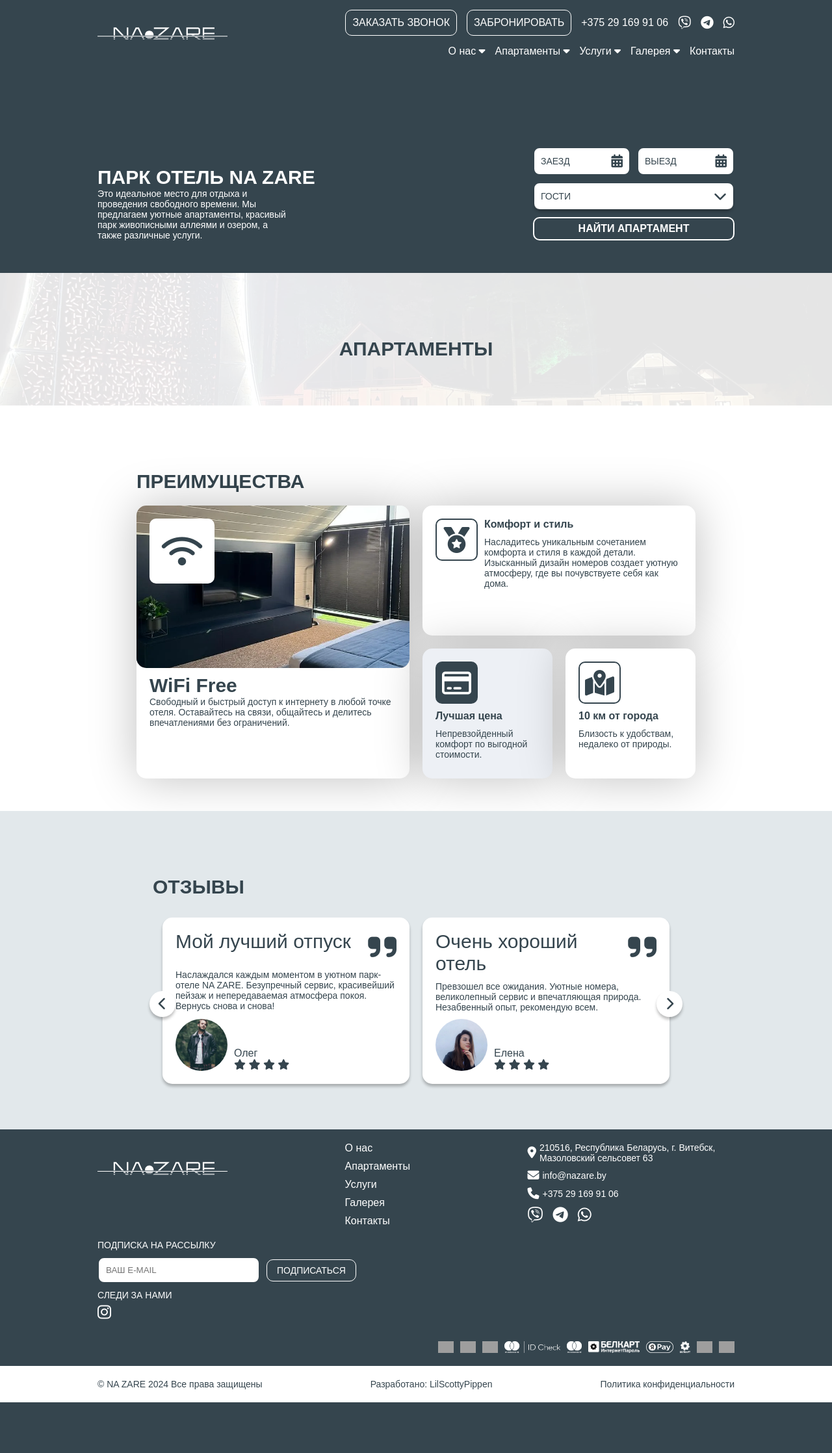
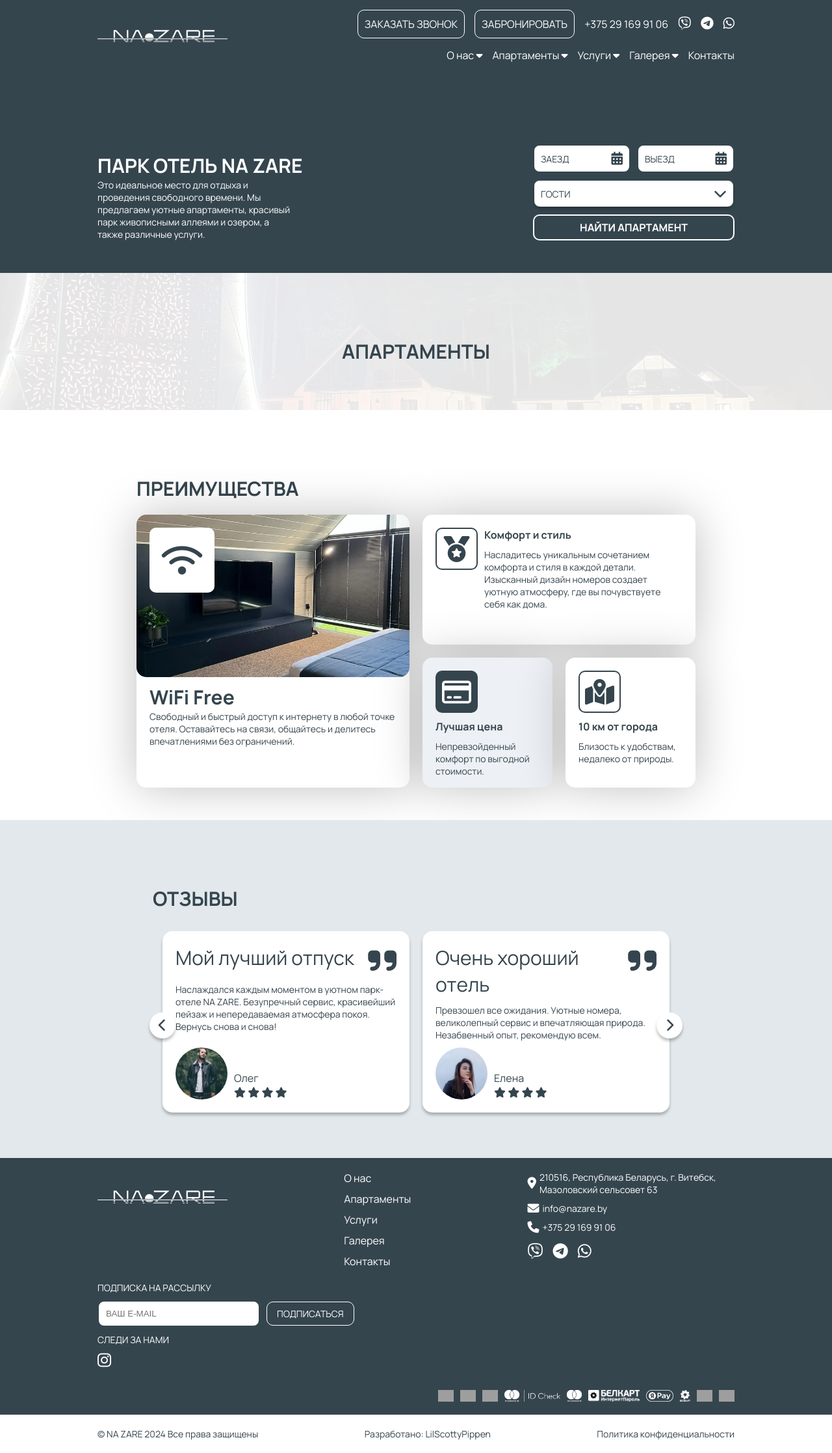
Before and after one commit to LilScottyPippen/Nazare-django, a Django app: page / in a window 1280 px wide. Shown: the whole page at 65% size. Before the commit the page ends 2158 px from the top, so only its background shows below. Run offline with Django 5.2, Linux system fonts and the light colour scheme; data that the repository does not hold is empty; some libraries are stand-ins or nearby versions; grey boxes are pictures that could not be loaded.

Commit message:
Изменены стили и исправлены уявимости

```diff
--- a/booking/views.py
+++ b/booking/views.py
@@ -64,7 +64,7 @@ class BookingView(TemplateView):
         for apartment in apartment_dict:
             booking_list[apartment.id] = []
             for booking in Booking.objects.filter(apartment=apartment.id):
-                if booking.check_out_date > datetime.today().date() and booking.confirmed:
+                if booking.check_out_date >= datetime.today().date() and booking.confirmed:
                     booking_list[apartment.id].append([
                         booking.check_in_date.strftime("%Y-%m-%d"),
                         booking.check_out_date.strftime("%Y-%m-%d")
--- a/static/css/apartment-search.css
+++ b/static/css/apartment-search.css
@@ -118,9 +118,6 @@
         display: flex;
         justify-content: center;
     }
-    .content-items{
-        width: fit-content;
-    }
 }
 
 @media (max-width: 768px){
--- a/static/css/footer.css
+++ b/static/css/footer.css
@@ -44,6 +44,10 @@ footer{
     flex-direction: column;
     gap: 10px;
     font-size: var(--button-font);
+}
+
+.footer-main-nav-list a{
+    width: fit-content;
 }
 
 .footer-main-container-items{
--- a/static/css/index.css
+++ b/static/css/index.css
@@ -1,5 +1,3 @@
-@import "variables.css";
-
 .padding-for-main{
     padding: 0;
 }
--- a/static/css/nav-mobile.css
+++ b/static/css/nav-mobile.css
@@ -1,5 +1,3 @@
-@import url('variables.css');
-
 .nav-mobile{
     color: var(--white-color);
     position: fixed;
--- a/static/css/variables.css
+++ b/static/css/variables.css
@@ -1,5 +1,18 @@
-@import "../fonts/Manrope/Manrope.ttf";
+@font-face {
+    font-family: 'Manrope';
+    src: url('../fonts/Manrope/Manrope.ttf') format('truetype');
+    font-weight: 400;
+    font-style: normal;
+    font-display: swap;
+}
 
+@font-face {
+    font-family: 'Manrope';
+    src: url('../fonts/Manrope/Manrope.ttf') format('truetype');
+    font-weight: 700;
+    font-style: normal;
+    font-display: swap;
+}
 
 :root {
     /* ======== COLOR ======== */
--- a/static/js/modal-gallery.js
+++ b/static/js/modal-gallery.js
@@ -8,7 +8,7 @@ document.addEventListener('DOMContentLoaded', function() {
     images = document.querySelectorAll('.grid-gallery-image')
 })
 
-function openModal(backgroundImage) {
+function openImageModal(backgroundImage) {
     document.body.style.overflow = "hidden"
     modal.style.display = "flex"
 
--- a/templates/base/modal-gallery.html
+++ b/templates/base/modal-gallery.html
@@ -1,7 +1,7 @@
 <div class="modal" id="galleryModal">
     <span class="close" onclick="closeModal('galleryModal')">&times;</span>
     <div class="modal-container-gallery">
-        <img loading="lazy" class="modal-content" id="modalImg">
+        <img loading="lazy" class="modal-content" id="modalImg" alt="Image">
     </div>
     <div class="modal-caption" id="caption"></div>
     <div class="modal-control">
--- a/templates/index/apartment/apartment.html
+++ b/templates/index/apartment/apartment.html
@@ -30,7 +30,7 @@
                     <div class="grid-gallery">
                         {% for photo in photos %}
                         <div class="grid-gallery-image shadow" data-caption="{{ photo.description }}" style="background-image: url('{{photo.photo.url}}');"
-                            onclick="openModal(this.style.backgroundImage)"></div>
+                            onclick="openImageModal(this.style.backgroundImage)"></div>
                         {% endfor %}
                     </div>
                 </div>
--- a/templates/index/gallery/photo_gallery/photo_gallery_item.html
+++ b/templates/index/gallery/photo_gallery/photo_gallery_item.html
@@ -1,7 +1,7 @@
 <div class="content-items">
     {% for photo in photos %}
     <div class="grid-gallery-item shadow" data-caption="{{ photo.description|escape }}">
-        <div class="grid-gallery-image" style="background-image: url('{{ photo.photo.url }}');" onclick="openModal(this.style.backgroundImage)"></div>
+        <div class="grid-gallery-image" style="background-image: url('{{ photo.photo.url }}');" onclick="openImageModal(this.style.backgroundImage)"></div>
     </div>
     {% endfor %}
 </div>
```
Also changed, not shown: static/css/admin-reorder.css (deleted).
